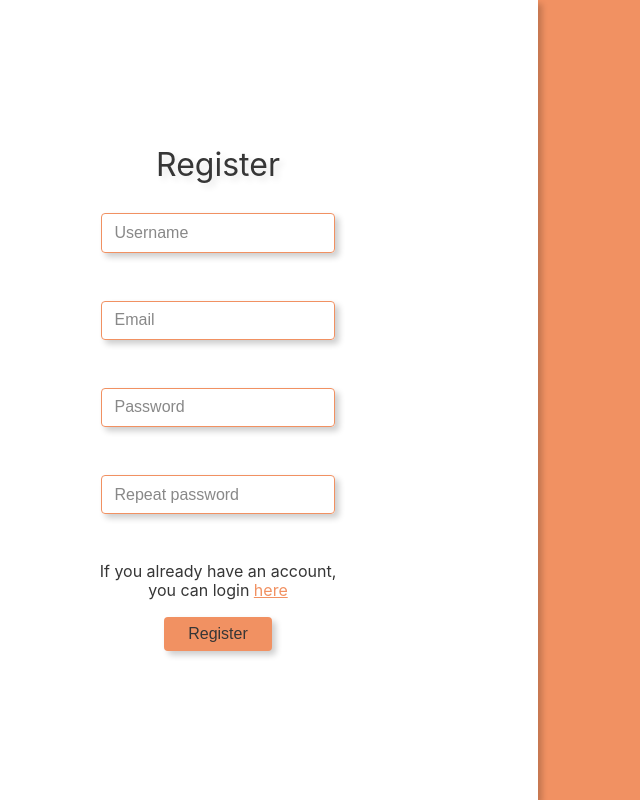
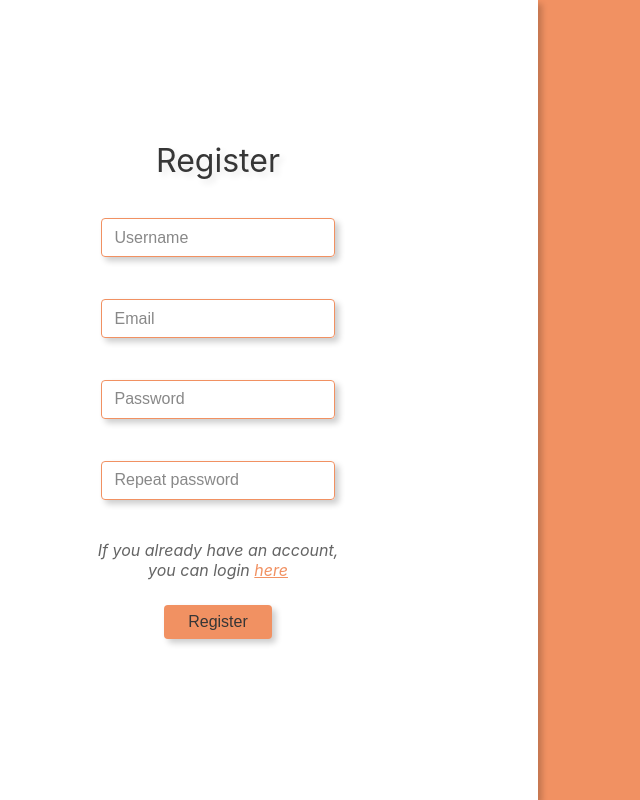
Before and after one commit to NemanjaRadonjic/react-shop, a React (Vite) app: page /register in a window 1280 px wide. Shown: the whole page, without its empty margins (102-742 px from the left). Built offline with nearby package versions, Linux system fonts and the light colour scheme.

Commit message:
login validation

```diff
--- /dev/null
+++ b/src/helpers/hooks/useLoginForm.js
@@ -0,0 +1,34 @@
+import { useState } from "react";
+import useForm from "@hooks/useForm";
+
+const useLoginForm = initialState => {
+  const { formState, handleFormChange } = useForm(initialState);
+  const [errors, setErrors] = useState(initialState);
+
+  const handleChange = event => {
+    handleFormChange(event);
+    setErrors({ ...errors, [event.target.name]: null });
+  };
+
+  const isLoginFormValid = users => {
+    const newErrors = { ...initialState };
+    const user = users.find(user => user.email === formState.email);
+
+    if (!user) {
+      newErrors.email = "No account found with that email.";
+    } else {
+      if (user.password !== formState.password) {
+        newErrors.password = "Wrong password.";
+      } else {
+        setErrors(newErrors);
+        return true;
+      }
+    }
+
+    setErrors(newErrors);
+  };
+
+  return { formState, handleChange, errors, isLoginFormValid };
+};
+
+export default useLoginForm;
--- a/src/helpers/hooks/useRegisterForm.js
+++ b/src/helpers/hooks/useRegisterForm.js
@@ -42,7 +42,7 @@ const useRegisterForm = initialState => {
     setErrors(newErrors);
   };
 
-  const handleSubmitErrors = users => {
+  const isFormValid = users => {
     if (isValid(errors)) {
       const newErrors = validateOnSubmit(initialState, formState, users);
       setErrors(newErrors);
@@ -52,7 +52,7 @@ const useRegisterForm = initialState => {
 
   const isValid = errors => !Object.values(errors).some(error => error);
 
-  return { formState, handleChange, errors, handleSubmitErrors, isValid };
+  return { formState, handleChange, errors, isFormValid, isValid };
 };
 
 export default useRegisterForm;
--- a/src/routes/Login/index.jsx
+++ b/src/routes/Login/index.jsx
@@ -1,6 +1,7 @@
+import { useSelector } from "react-redux";
 import { useNavigate } from "react-router-dom";
 
-import useForm from "@hooks/useForm";
+import useLoginForm from "@hooks/useLoginForm";
 
 import "@styles/routes/Login.scss";
 import "@styles/common/login-register.scss";
@@ -12,29 +13,56 @@ const initialFormState = {
 };
 
 const Login = () => {
-  const { formState, handleFormChange } = useForm(initialFormState);
+  const { formState, handleChange, errors, isLoginFormValid } =
+    useLoginForm(initialFormState);
+  const users = useSelector(state => state.users);
   const navigate = useNavigate();
+
+  const handleSubmit = event => {
+    event.preventDefault();
+    isLoginFormValid(users) && console.log("Would be logged in");
+  };
 
   return (
     <div className="container--auth">
-      <form className="container--auth__form">
+      <form className="container--auth__form" onSubmit={handleSubmit}>
         <h1 className="container--auth__heading">Login</h1>
+        <div className="container--auth__field">
           <input
             name="email"
-          onChange={handleFormChange}
+            onChange={handleChange}
             value={formState.email}
-          className="container--auth__input"
+            className={`container--auth__input${errors.email ? " error" : ""}`}
             type="email"
             placeholder="Email"
+            required
           />
+          <div
+            className={`container--auth__error${errors.email ? " active" : ""}`}
+          >
+            {errors.email}
+          </div>
+        </div>
+        <div className="container--auth__field">
           <input
             name="password"
-          onChange={handleFormChange}
+            onChange={handleChange}
             value={formState.password}
-          className="container--auth__input"
+            className={`container--auth__input${
+              errors.password ? " error" : ""
+            }`}
             type="password"
             placeholder="Password"
+            required
           />
+          <div
+            className={`container--auth__error${
+              errors.password ? " active" : ""
+            }`}
+          >
+            {errors.password}
+          </div>
+        </div>
         <span className="message">
           <p>If you don't have an account,</p>
           <p>
@@ -44,7 +72,11 @@ const Login = () => {
             </a>
           </p>
         </span>
-        <button className="button--primary">Login</button>
+        <input
+          type="submit"
+          value="Login"
+          className="button--primary button--auth"
+        />
       </form>
     </div>
   );
--- a/src/routes/Register/index.jsx
+++ b/src/routes/Register/index.jsx
@@ -1,7 +1,5 @@
-import { useDispatch, useSelector } from "react-redux";
+import { useSelector, useDispatch } from "react-redux";
 import { useNavigate } from "react-router-dom";
-
-// import useForm from "@hooks/useForm";
 
 import { register } from "@store/usersReducer";
 import useRegisterForm from "@hooks/useRegisterForm";
@@ -18,22 +16,24 @@ const initialFormState = {
 };
 
 const Register = () => {
-  const { formState, handleChange, errors, handleSubmitErrors, isValid } =
+  const { formState, handleChange, errors, isFormValid, isValid } =
     useRegisterForm(initialFormState);
+
   const users = useSelector(state => state.users);
   const dispatch = useDispatch();
   const navigate = useNavigate();
+
   const handleSubmit = event => {
     event.preventDefault();
     const { repeatPassword, ...user } = formState;
-    handleSubmitErrors(users) && (dispatch(register(user)), navigate("/login"));
+    isFormValid(users) && (dispatch(register(user)), navigate("/login"));
   };
 
   return (
     <div className="container--auth">
       <form className="container--auth__form" onSubmit={handleSubmit}>
         <h1 className="container--auth__heading">Register</h1>
-        <div>
+        <div className="container--auth__field">
           <input
             name="username"
             onChange={handleChange}
@@ -53,7 +53,7 @@ const Register = () => {
             {errors.username}
           </div>
         </div>
-        <div>
+        <div className="container--auth__field">
           <input
             name="email"
             onChange={handleChange}
@@ -69,7 +69,7 @@ const Register = () => {
             {errors.email}
           </div>
         </div>
-        <div>
+        <div className="container--auth__field">
           <input
             name="password"
             onChange={handleChange}
@@ -89,7 +89,7 @@ const Register = () => {
             {errors.password}
           </div>
         </div>
-        <div>
+        <div className="container--auth__field">
           <input
             name="repeatPassword"
             onChange={handleChange}
@@ -122,7 +122,7 @@ const Register = () => {
           disabled={!isValid(errors)}
           type="submit"
           value="Register"
-          className="button--primary"
+          className="button--primary button--auth"
         />
       </form>
     </div>
--- a/src/styles/common/login-register.scss
+++ b/src/styles/common/login-register.scss
@@ -9,6 +9,13 @@
   background-color: $bg-color;
   box-shadow: 4px 4px 6px rgb(0, 0, 0, 0.2);
 
+  &__heading {
+    margin: 0;
+    margin-bottom: 2rem;
+    font-size: 2rem;
+    text-shadow: 4px 4px 6px rgb(0, 0, 0, 0.1);
+  }
+
   &__form {
     padding: 2rem;
     height: fit-content;
@@ -16,17 +23,18 @@
     flex-direction: column;
     align-items: center;
     justify-content: center;
-    gap: 1rem;
+    gap: .6rem;
   }
 
-  &__heading {
-    margin: 0;
-    margin-bottom: 1rem;
-    font-size: 2rem;
-    text-shadow: 4px 4px 6px rgb(0, 0, 0, 0.1);
+  &__field {
+    width: 100%;
+    display: flex;
+    flex-direction: column;
+    align-items: center;
   }
 
   &__input {
+    width: fit-content;
     outline: none;
     border-radius: 4px;
     padding: 0.6rem 0.8rem;
@@ -62,7 +70,8 @@ input::placeholder {
 }
 
 .message {
-  color: $main-text;
+  font-style: italic;
+  color: $gray-text;
   text-align: center;
   line-height: 1.2rem;
 }
@@ -72,3 +81,7 @@ input::placeholder {
   color: $main-color;
   text-decoration: underline;
 }
+
+.button--auth {
+  margin-block: 1rem;
+}
--- a/src/styles/variables.scss
+++ b/src/styles/variables.scss
@@ -1,4 +1,5 @@
 $main-color: rgb(241, 145, 98);
 $bg-color: rgb(255, 255, 255);
 $main-text: rgb(54, 54, 54);
+$gray-text: rgb(100, 100, 100);
 $error-color: rgb(255, 29, 29);
```
Lines whose indentation alone changed are shown as unchanged.
